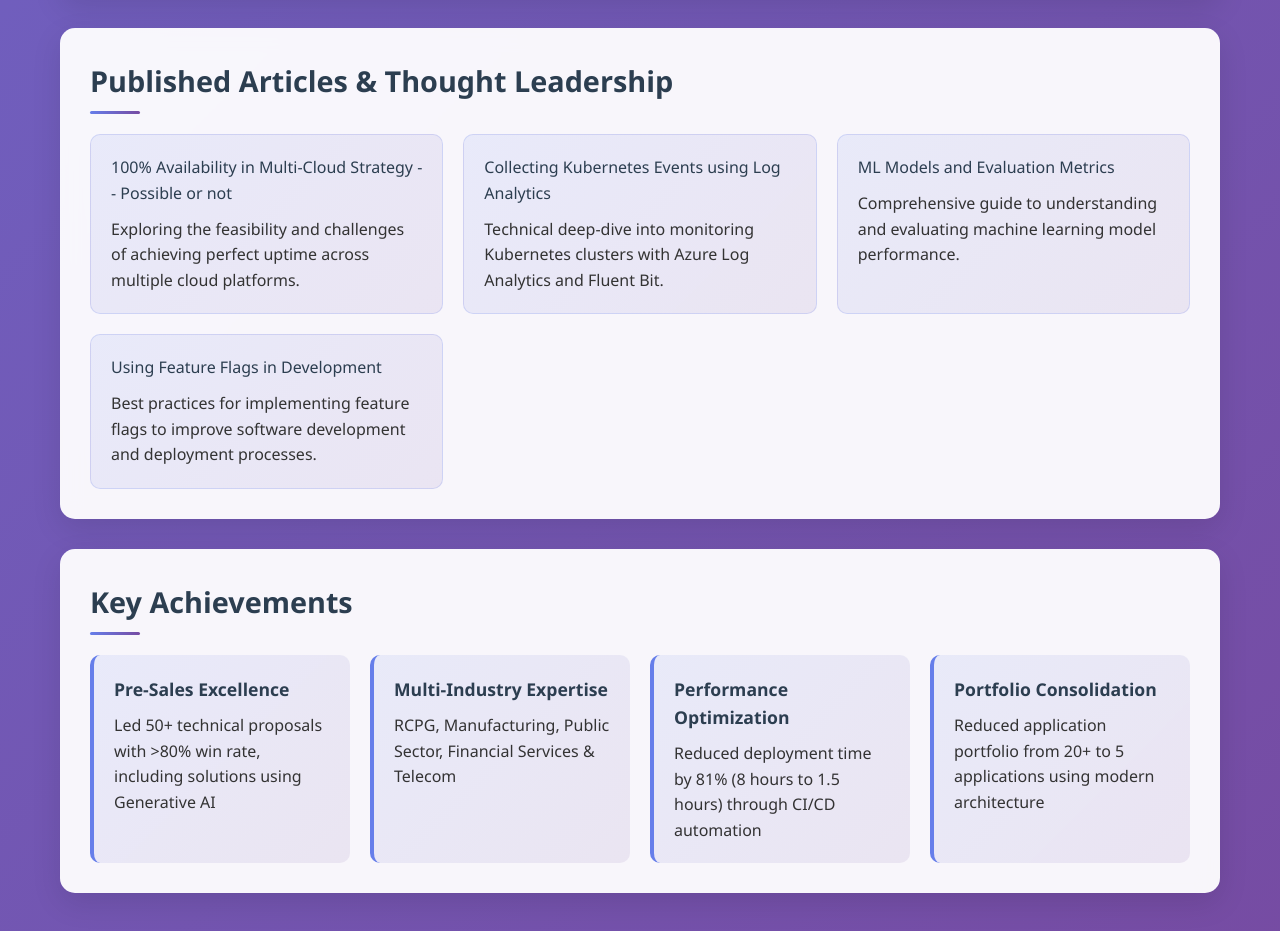
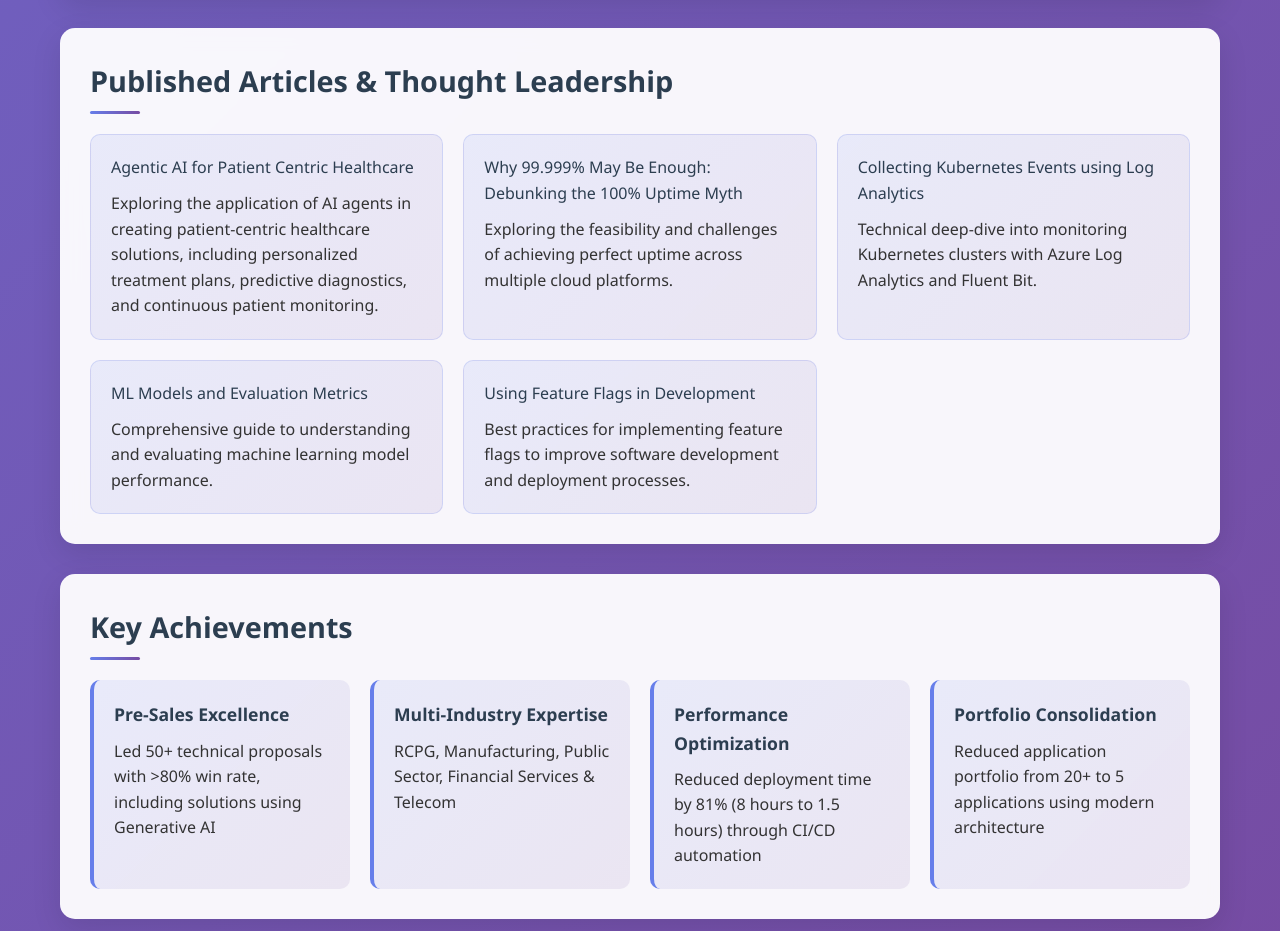
Before and after one commit to phaneesmudiganti/profile, a plain HTML site: page index.html in a window 1280 px wide. Shown: the part 3844-4775 px from the top of the page. Drawn offline with Linux system fonts and the light colour scheme.

Commit message:
Modify blog post titles and add new article link
Updated blog post titles and added a new article link.

```diff
--- a/index.html
+++ b/index.html
@@ -591,8 +591,14 @@
             <h2>Published Articles & Thought Leadership</h2>
             <div class="blog-posts">
                 <div class="blog-item">
+                    <a href="https://medium.com/@mp.phanees/reimagining-personalized-medicine-with-agentic-ai-a-new-era-in-patient-centric-healthcare-32c47c3e82cf" target="_blank">
+                        Agentic AI for Patient Centric Healthcare
+                    </a>
+                    <p>Exploring the application of AI agents in creating patient-centric healthcare solutions, including personalized treatment plans, predictive diagnostics, and continuous patient monitoring.</p>
+                </div>
+                <div class="blog-item">
                     <a href="https://medium.com/@mp.phanees/is-100-availability-a-possibility-in-a-multi-cloud-strategy-or-will-it-be-an-over-kill-f36582a1fc97" target="_blank">
-                        100% Availability in Multi-Cloud Strategy -- Possible or not
+                        Why 99.999% May Be Enough: Debunking the 100% Uptime Myth
                     </a>
                     <p>Exploring the feasibility and challenges of achieving perfect uptime across multiple cloud platforms.</p>
                 </div>
```
